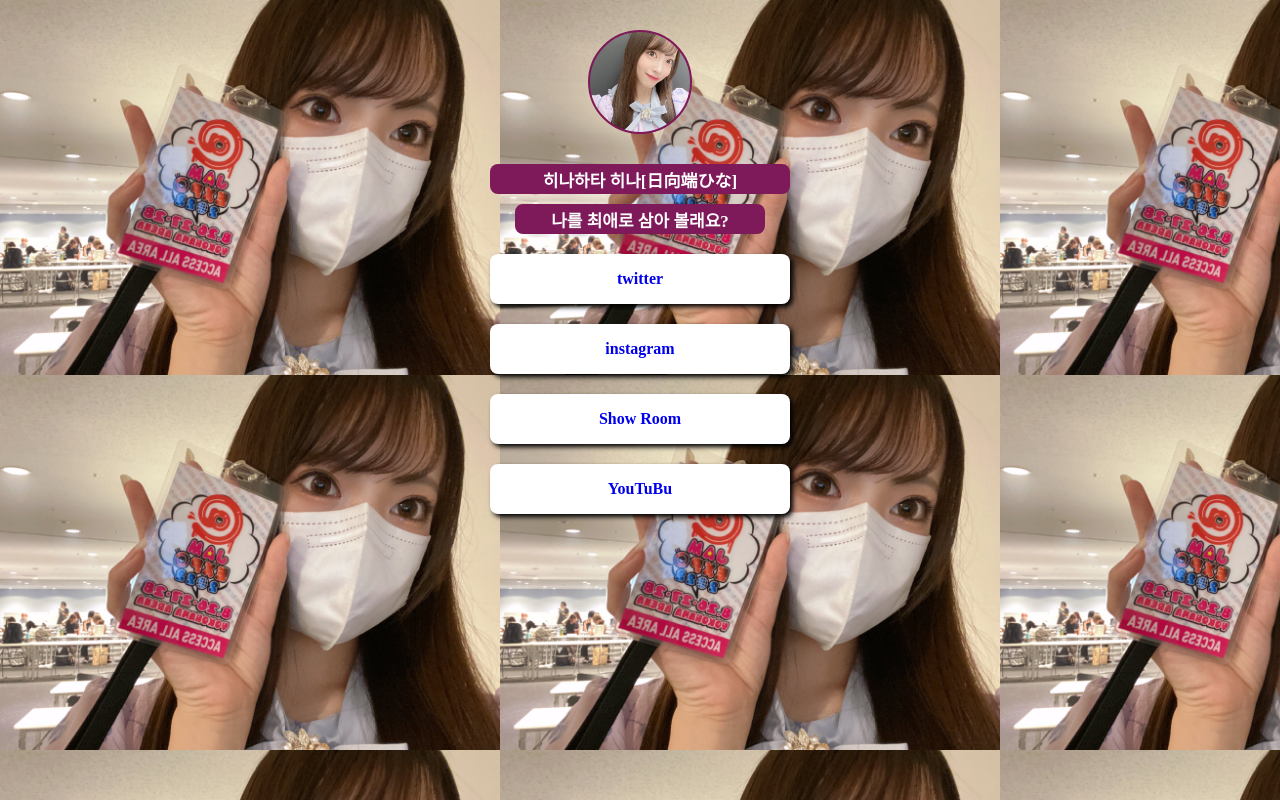
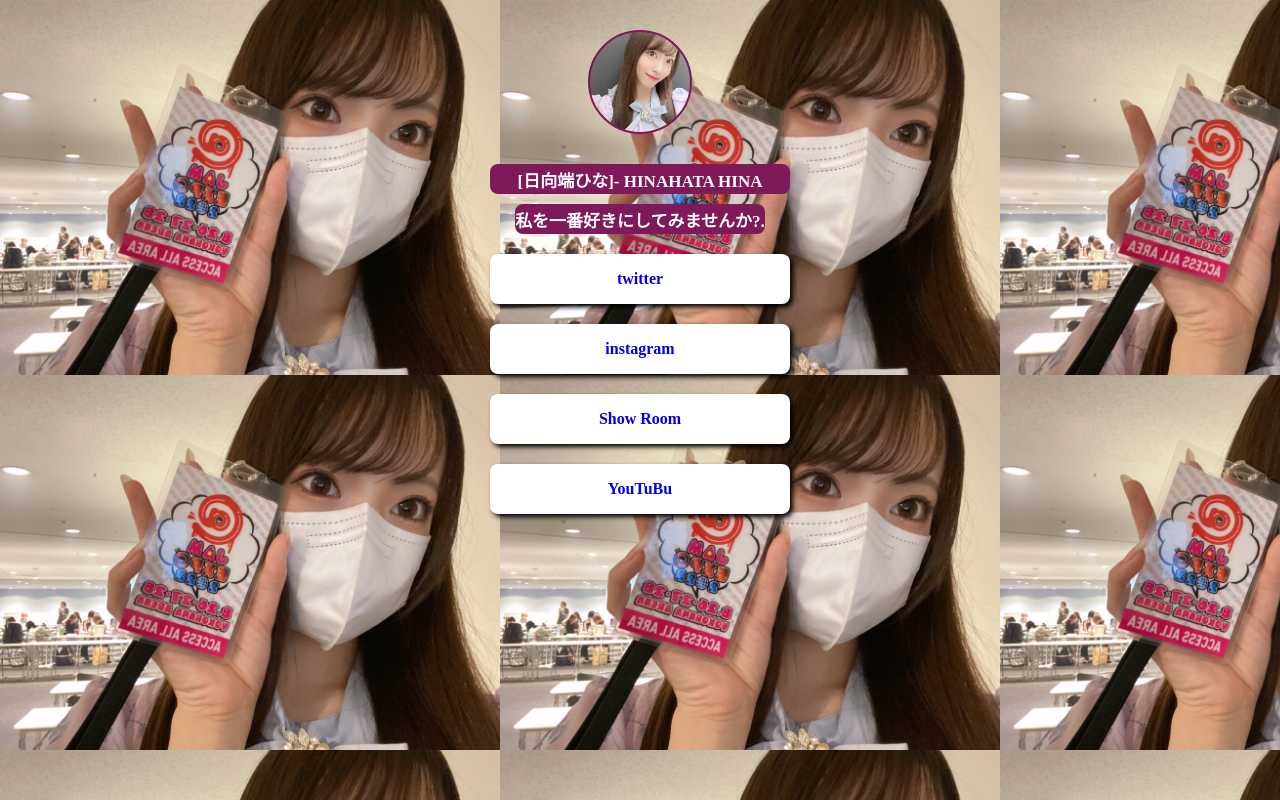
Before and after one commit to doruco/hina_hinahata, a plain HTML site: page index.html in a window 1280 px wide. Drawn offline with Linux system fonts and the light colour scheme; a web font is replaced by a local one.

Commit message:
Add files via upload

```diff
--- a/index.html
+++ b/index.html
@@ -9,7 +9,7 @@
         <meta property="og:title" content="히나하타 히나  - 프로필 링크" />
         <meta property="og:description" content="나를 최애로 삼아볼래?" />
         <meta property="og:image" content="공유할 이미지" />
-        <title>히나하타 히나  - 프로필 링크</title>
+        <title>- 프로필 링크</title>
         <style>
 
                   @import url('https://cdn.jsdelivr.net/gh/orioncactus/pretendard/dist/web/static/pretendard.css');
@@ -125,8 +125,8 @@
     <body>
         <div class ="wrap">
             <div class = "profile"></div>
-            <h1 class = "main">히나하타 히나[日向端ひな] </h1>
-            <p class = "sub">나를 최애로 삼아 볼래요?</p>
+            <h1 class = "main">[日向端ひな]- HINAHATA HINA </h1>
+            <p class = "sub">私を一番好きにしてみませんか?.</p>
             <a target="_blank" href= "https://twitter.com/hina_hinahata">twitter</a>
             <a target="_blank" href= "https://www.instagram.com/hinatama18/">instagram</a>
             <a target="_blank" href= "https://www.showroom-live.com/r/jdol_2022_287">Show Room</a>
```
